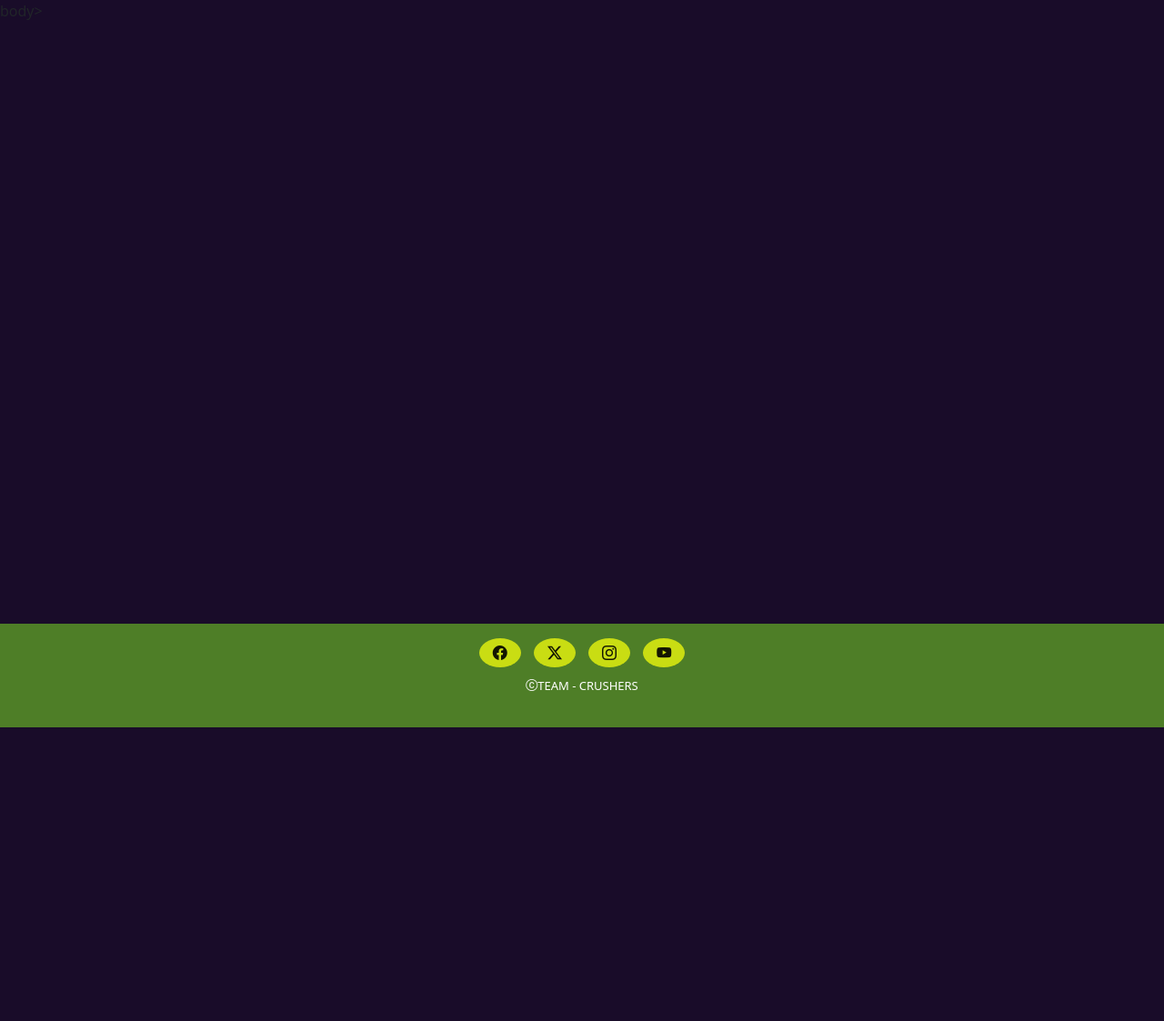
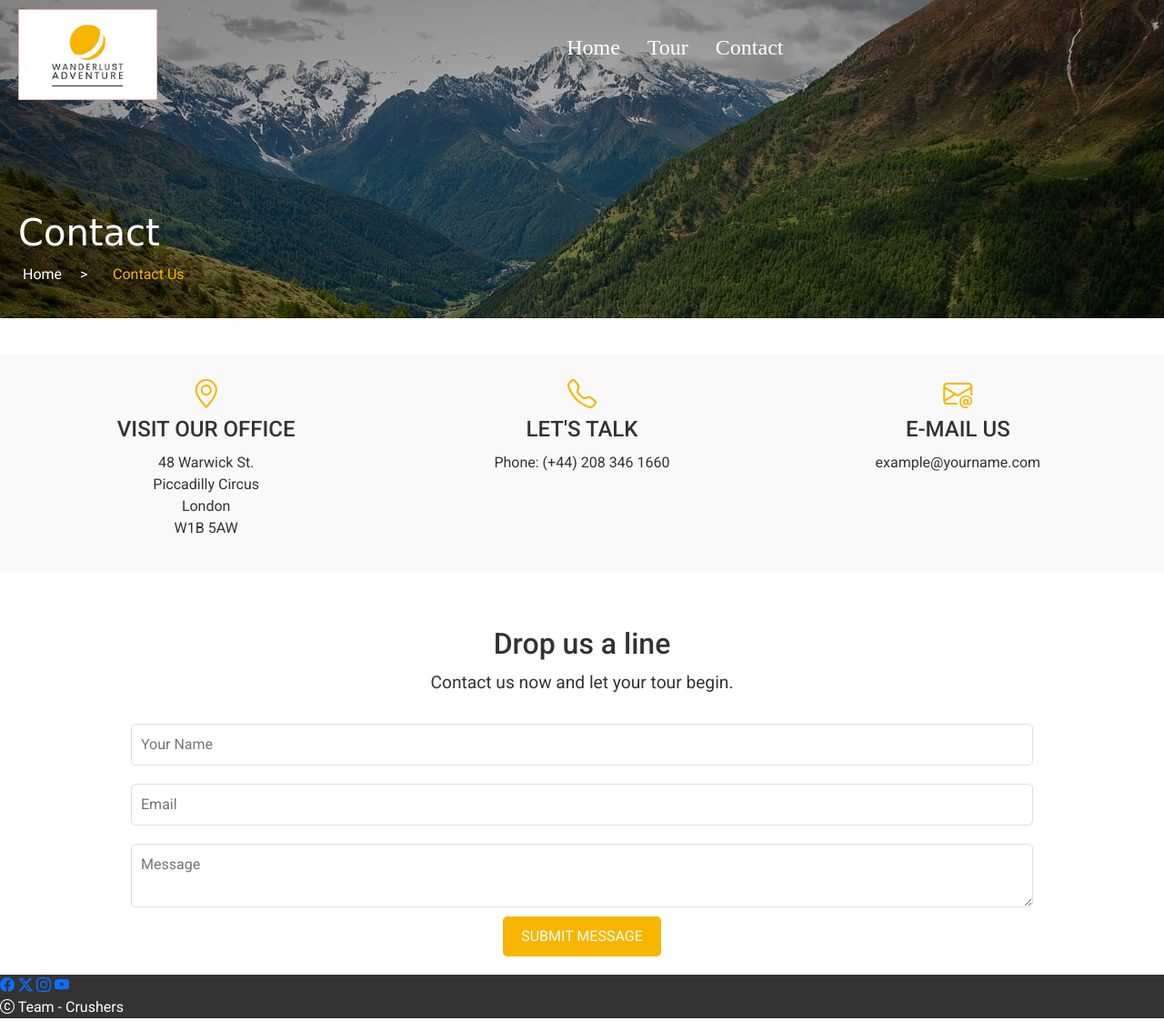
Before and after one commit to JyotiHambir-BC/teamCrushersFirstHackathon, a plain HTML site: page contact.html in a window 1280 px wide. Shown: the whole page at 91% size. Before the commit the page ends 800 px from the top, so only its background shows below. Drawn offline with nearby package versions, Linux system fonts and the light colour scheme; a web font is replaced by a local one.

Commit message:
Added Contact page.

```diff
--- /dev/null
+++ b/assets/css/contact_page_style.css
@@ -0,0 +1,212 @@
+* {
+    margin: 0;
+    padding: 0;
+    box-sizing: border-box;
+    font-family: 'Roboto', Arial, sans-serif;
+}
+
+body {
+    color: #333;
+}
+
+/* Header styles */
+.header-container {
+    background-image: url('../images/alps_compressed_cropped.jpg');
+    background-size: cover;
+    background-position: center;
+    position: relative;
+    height: 350px;
+}
+
+/* Black overlay with 50% opacity over the hero image for better text readability. */
+.header-container::after {
+    content: '';
+    position: absolute;
+    top: 0;
+    left: 0;
+    width: 100%;
+    height: 100%;
+    background-color: rgba(0, 0, 0, 0.3);
+    z-index: 1;
+}
+
+.navbar {
+    position: absolute;
+    top: 0;
+    left: 0;
+    width: 100%;
+    display: flex;
+    align-items: center;
+    padding: 10px 0;
+    z-index: 1000; /* Navbar on top */
+}
+
+.navbar .logo img {
+    height: 100px;
+    width: auto;
+    margin-left: 20px;
+}
+
+nav {
+    flex-grow: 1;
+    text-align: center;
+
+}
+
+.navbar nav ul {
+    list-style: none;
+    display: flex;
+    justify-content: center;
+    align-items: center;
+}
+
+.navbar nav ul li {
+    margin: 0 15px;
+}
+
+.navbar nav ul li a {
+    color: white;
+    text-decoration: none;
+    font-family: Red Rose;
+    font-size: 1.5em;
+    transition: color 0.3s;
+}
+
+.navbar nav ul li a:hover {
+    color: #f7b500;
+}
+
+/* Hero section styles */
+.hero {
+    text-align: left;
+    color: #fff;
+    position: absolute;
+    bottom: 20px;
+    left: 20px;
+    transform: none;
+    z-index: 1000; /* Navbar on top */
+}
+
+.hero h2 {
+    font-size: 2.5em;
+    margin-bottom: 10px;
+    font-family: 'Red Rose', cursive;
+}
+
+.breadcrumb {
+    display: flex;
+    align-items: center;
+}
+
+.breadcrumb-item {
+    color: white; /* White color for links */
+    text-decoration: none; /* Remove underline from links */
+    margin: 0 5px;
+    position: relative;
+}
+
+.breadcrumb-item::after {
+    content: ">";
+    color: white; /* White color for the arrow */
+    margin-left: 20px;
+
+}
+
+.breadcrumb-item:nth-child(2) {
+    margin-left: 0px;
+}
+
+
+.breadcrumb-item:last-child::after {
+    content: "";
+}
+
+
+.breadcrumb-item:hover {
+    color: #f7b500;
+}
+
+.breadcrumb-item:last-child {
+    color: #f7b500;
+}
+
+/* Contact info section styles */
+.contact-info {
+    display: flex;
+    justify-content: space-around;
+    margin: 40px 0;
+    padding: 20px;
+    background-color: #f9f9f9;
+}
+
+.info-box {
+    text-align: center;
+    width: 30%;
+}
+
+.info-box .bi {
+    font-size: 2em;
+    margin-bottom: 10px;
+    color: #f7b500;
+}
+
+.info-box h3 {
+    margin-bottom: 10px;
+    font-size: 1.5em;
+}
+
+.info-box p {
+    font-size: 1em;
+    line-height: 1.5;
+}
+
+/* Contact form section styles */
+.contact-form {
+    text-align: center;
+    padding: 20px;
+}
+
+.contact-form h2 {
+    margin-bottom: 10px;
+    font-size: 2em;
+}
+
+.contact-form p {
+    margin-bottom: 20px;
+    font-size: 1.2em;
+}
+
+.contact-form form {
+    display: flex;
+    flex-direction: column;
+    align-items: center;
+}
+
+.contact-form form input,
+.contact-form form textarea {
+    width: 80%;
+    padding: 10px;
+    margin: 10px 0;
+    border: 1px solid #ddd;
+    border-radius: 5px;
+}
+
+.contact-form form button {
+    padding: 10px 20px;
+    border: none;
+    background-color: #f7b500;
+    color: #fff;
+    border-radius: 5px;
+    cursor: pointer;
+    font-size: 1em;
+    transition: background-color 0.3s;
+}
+
+.contact-form form button:hover {
+    background-color: #cc7a00;
+}
+
+/* Footer styles */
+.footer-container {
+    background-color: #333;
+    color: #fff
--- a/assets/css/style.css
+++ b/assets/css/style.css
@@ -10,6 +10,8 @@ body {
     display: flex;
     flex-direction: column;
 }
+
+
 
 /* Style for Popular destination section */
 
@@ -151,6 +153,8 @@ footer {
     justify-content: space-around;
 }
 
+/*
+
 /* Additional styles for header and navbar */
 
 .header-background {
@@ -197,4 +201,66 @@ footer {
 
 .navbar .disabled {
     color: #cccccc;
+
+.hero h1 {
+    font-size: 2.5rem;
 }
+
+.hero p {
+    margin-top: 0.5rem;
+}
+
+main {
+    padding: 2rem;
+    background: #f4f4f4;
+}
+
+.tour-cards {
+    display: flex;
+    flex-wrap: wrap;
+    gap: 1rem;
+    justify-content: center;
+}
+
+.card {
+    background: #fff;
+    border: 1px solid #ddd;
+    border-radius: 5px;
+    overflow: hidden;
+    width: calc(33.333% - 1rem);
+    box-shadow: 0 2px 5px rgba(0,0,0,0.1);
+}
+
+.card img {
+    width: 100%;
+    height: auto;
+}
+
+.card-content {
+    padding: 1rem;
+}
+
+.card-content h3 {
+    display: flex;
+    justify-content: space-between;
+    align-items: center;
+    font-size: 1.2rem;
+}
+
+.card-content p {
+    margin: 0.5rem 0;
+}
+
+button {
+    display: block;
+    width: 100%;
+    padding: 0.5rem;
+    background: #ff6600;
+    color: #fff;
+    border: none;
+    cursor: pointer;
+    border-radius: 5px;
+    margin-top: 1rem;
+}
+
+*/
--- a/contact.html
+++ b/contact.html
@@ -1,37 +1,73 @@
-<!DOCTYPE html>
 <!DOCTYPE html>
 <html lang="en">
 <head>
-
     <meta charset="UTF-8">
     <meta name="viewport" content="width=device-width, initial-scale=1.0">
     <link href="https://cdn.jsdelivr.net/npm/bootstrap@5.3.3/dist/css/bootstrap.min.css" rel="stylesheet">
-    <link rel="stylesheet" href="assets/css/style.css">
+    <link rel="stylesheet" href="assets/css/contact_page_style.css">
     <link rel="stylesheet" href="https://cdn.jsdelivr.net/npm/bootstrap-icons@1.11.3/font/bootstrap-icons.min.css">
     <link rel="preconnect" href="https://fonts.googleapis.com">
     <link rel="preconnect" href="https://fonts.gstatic.com" crossorigin>
     <link href="https://fonts.googleapis.com/css2?family=Carattere&family=Noto+Sans:ital,wght@0,100..900;1,100..900&family=Open+Sans:ital,wght@0,300..800;1,300..800&family=Roboto:ital,wght@0,100;0,300;0,400;0,500;0,700;0,900;1,100;1,300;1,400;1,500;1,700;1,900&display=swap" rel="stylesheet">
     <title>Wanderlust Adventure</title>
-
 </head>
 
-body>
-
-    <!-- Logo, Navigation bar,  Hero image3 and Breadcrumb Contact nav -->
+<body>
     <header>
-
+        <div class="header-container">
+            <!-- Logo and navigation -->
+            <div class="navbar">
+                <div class="logo">
+                    <img src="assets/images/logo_wanderlust_adventure_small.png" alt="Wanderlust Adventure logo">
+                </div>
+                <nav>
+                    <ul>
+                        <li><a href="index.html">Home</a></li>
+                        <li><a href="tour.html">Tour</a></li>
+                        <li><a href="contact.html">Contact</a></li>
+                    </ul>
+                </nav>
+            </div>
+            <div class="hero">
+                <h2>Contact</h2>
+                <div class="breadcrumb">
+                    <a href="index.html" class="breadcrumb-item">Home</a>
+                    <a href="contact.html" class="breadcrumb-item">Contact Us</a>
+                </div>
+            </div>
+        </div>
     </header>
 
+    <main>
+        <section class="contact-info">
+            <div class="info-box">
+                <i class="bi bi-geo-alt"></i>
+                <h3>VISIT OUR OFFICE</h3>
+                <p>48 Warwick St.<br>Piccadilly Circus<br>London<br>W1B 5AW</p>
+            </div>
+            <div class="info-box">
+                <i class="bi bi-telephone"></i>
+                <h3>LET'S TALK</h3>
+                <p>Phone: (+44) 208 346 1660</p>
+            </div>
+            <div class="info-box">
+                <i class="bi bi-envelope-at"></i>
+                <h3>E-MAIL US</h3>
+                <p>example@yourname.com</p>
+            </div>
+        </section>
 
-    <!-- Contact cards: 'Visit our office', 'Let's talk' and 'E-mail us' -->
-    <section>
-
-    </section>
-
-    <!-- 'Drop us a line' form: Your name, Email, Message and Submit button -->
-    <section>
-
-    </section>
+        <section class="contact-form">
+            <h2>Drop us a line</h2>
+            <p>Contact us now and let your tour begin.</p>
+            <form action="#">
+                <input type="text" name="name" placeholder="Your Name" required>
+                <input type="email" name="email" placeholder="Email" required>
+                <textarea name="message" placeholder="Message" required></textarea>
+                <button type="submit">SUBMIT MESSAGE</button>
+            </form>
+        </section>
+    </main>
 
     <!-- Footer -->
     <footer>
@@ -44,18 +80,12 @@ body>
                     <a href="https://www.youtube.com/" target="_blank" aria-label="visit our youtube page"><i class="bi bi-youtube"></i></a>
                 </span>
             </div>
-
             <div class="footer-bottom">
                 <p><i class="bi bi-c-circle"></i> Team - Crushers</p>
-
             </div>
-
         </div>
     </footer>
 
-    <script src="https://cdn.jsdelivr.net/npm/bootstrap@5.3.3/dist/js/bootstrap.bundle.min.js">
-    </script>
-
+    <script src="https://cdn.jsdelivr.net/npm/bootstrap@5.3.3/dist/js/bootstrap.bundle.min.js"></script>
 </body>
-
 </html>
```
Also changed, not shown: index.html (+5 -5 lines), tour.html (+76 -48 lines), assets/css/tour_page_style.css (added), assets/images/alps_compressed_cropped.jpg (added), assets/images/australia_sydney_compressed.jpg (renamed from assets/css/images/australia_sydney_compressed.jpg), assets/images/beach_compressed.jpg (renamed from assets/css/images/beach_compressed.jpg), assets/images/brasil_rio_de_janeiro_compressed.jpg (renamed from assets/css/images/brasil_rio_de_janeiro_compressed.jpg), assets/images/iceland_geyser_compressed.jpg (renamed from assets/css/images/iceland_geyser_compressed.jpg), assets/images/logo_wanderlust_adventure.png (renamed from assets/css/images/logo_wanderlust_adventure.png), assets/images/logo_wanderlust_adventure_small.png (added), assets/images/new_york_statue_of_liberty_compressed.jpg (renamed from assets/css/images/new_york_statue_of_liberty_compressed.jpg), assets/images/paris_eiffel_tower_compressed.jpg (renamed from assets/css/images/paris_eiffel_tower_compressed.jpg).
